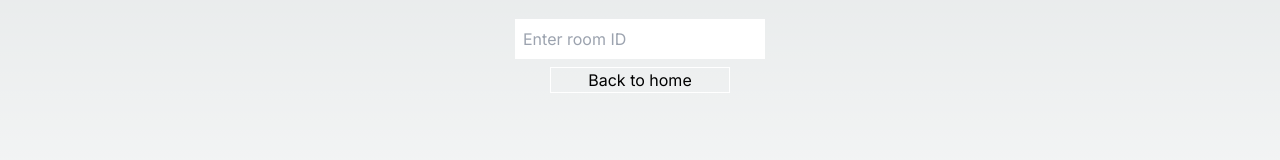
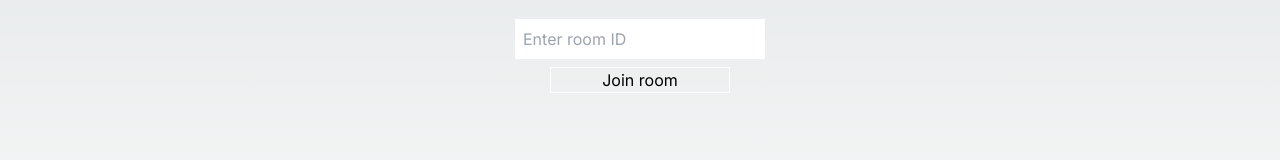
Before and after one commit to Tarunvamsi/chat-application, a Next.js app in the folder ui/: page / in a window 1280 px wide. Shown: the part 387-547 px from the top of the page. Built offline with nearby package versions, Linux system fonts and the light colour scheme.

Commit message:
Updated App.tsx

```diff
--- a/ui/package.json
+++ b/ui/package.json
@@ -5,7 +5,7 @@
   "scripts": {
     "updateip":"bash script.sh",
     "dev": "bash script.sh && next dev",
-    "build": "next build",
+    "build": "bash script.sh && next build",
     "start": "bash script.sh && next start",
     "lint": "next lint"
   },
--- a/ui/src/app/page.tsx
+++ b/ui/src/app/page.tsx
@@ -23,7 +23,7 @@ export default function Home() {
             ></input>
             <div className="w-[180px]">
                 <Button
-                    content={<Link href={`/room/${roomId}`}>Back to home</Link>}
+                    content={<Link href={`/room/${roomId}`}>Join room</Link>}
                     handleClick={() => {}}
                 />
             </div>
```
Also changed, not shown: 1 other file (tests, documents, lock files or other folders).
